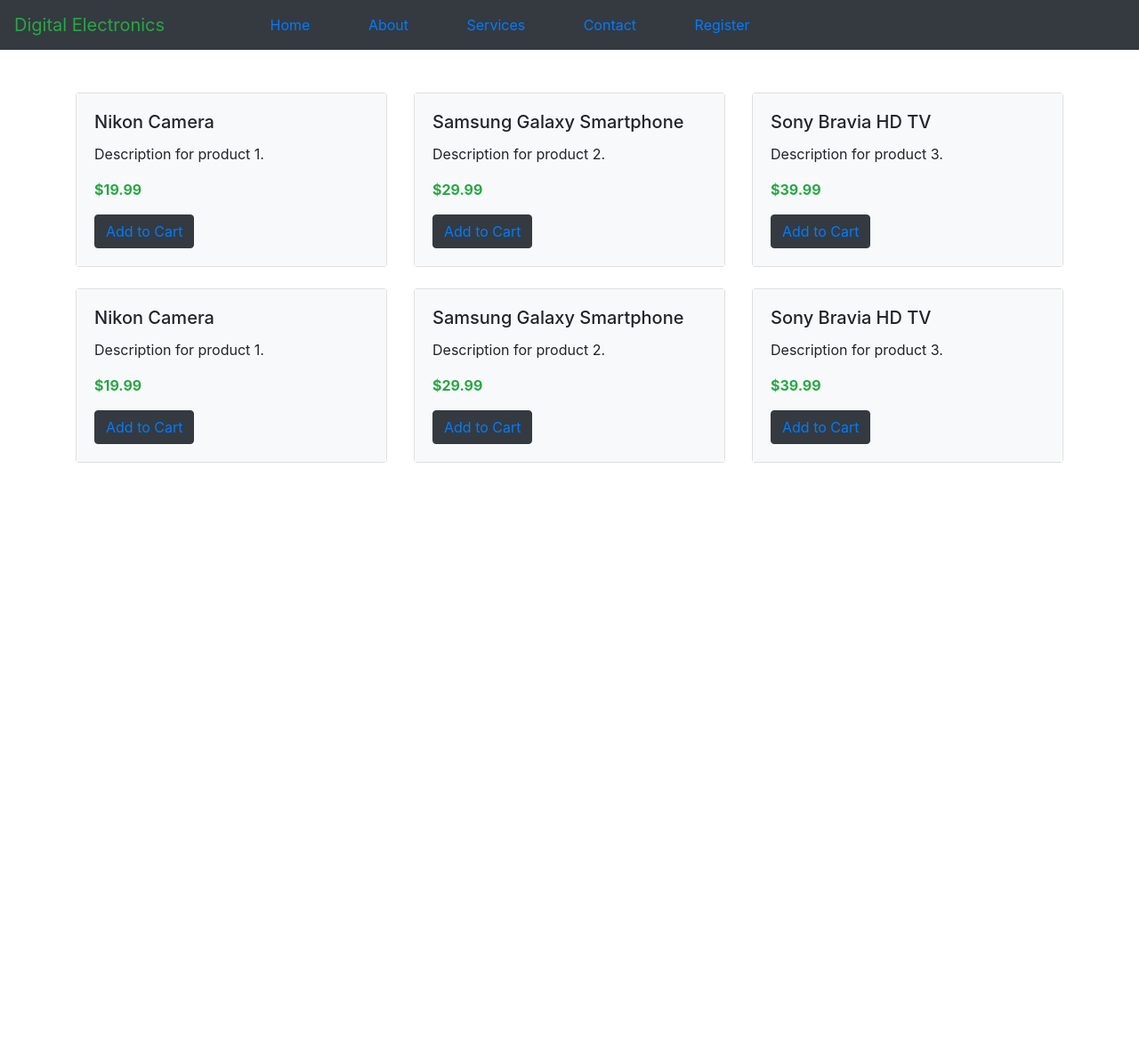
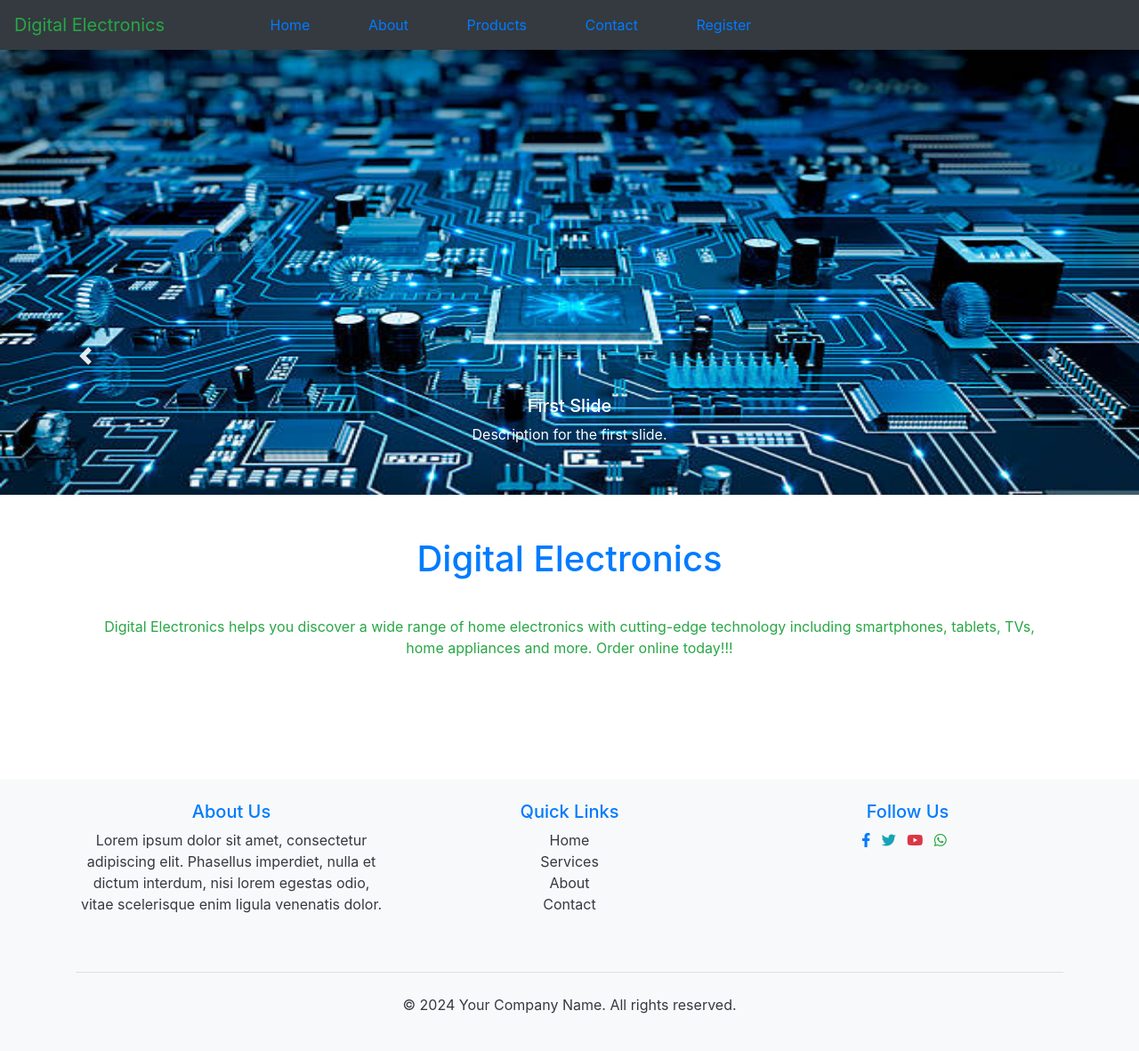
Before and after one commit to Srinu1909/Digital-Electronics, a PHP site: page / in a window 1280 px wide. Shown: the whole page at 89% size. Before the commit the page ends 520 px from the top, so only its background shows below. Run offline with PHP 8.4, Linux system fonts and the light colour scheme; some libraries are stand-ins or nearby versions.

Commit message:
Add files via upload

```diff
--- /dev/null
+++ b/carousel.php
@@ -0,0 +1,33 @@
+<!-- Carousel -->
+
+<div class="carousel-inner">
+            <div class="carousel-item active">
+                <img src="img/electronics1.jpg" class="d-block w-100" alt="Slide 1">
+                <div class="carousel-caption d-none d-md-block">
+                    <h5>First Slide</h5>
+                    <p>Description for the first slide.</p>
+                </div>
+            </div>
+            <div class="carousel-item">
+                <img src="https://via.placeholder.com/800x400?text=Slide+2" class="d-block w-100" alt="Slide 2">
+                <div class="carousel-caption d-none d-md-block">
+                    <h5>Second Slide</h5>
+                    <p>Description for the second slide.</p>
+                </div>
+            </div>
+            <div class="carousel-item">
+                <img src="https://via.placeholder.com/800x400?text=Slide+3" class="d-block w-100" alt="Slide 3">
+                <div class="carousel-caption d-none d-md-block">
+                    <h5>Third Slide</h5>
+                    <p>Description for the third slide.</p>
+                </div>
+            </div>
+        </div>
+        <a class="carousel-control-prev" href="#carouselExample" role="button" data-slide="prev">
+            <span class="carousel-control-prev-icon" aria-hidden="true"></span>
+            <span class="sr-only">Previous</span>
+        </a>
+        <a class="carousel-control-next" href="#carouselExample" role="button" data-slide="next">
+            <span class="carousel-control-next-icon" aria-hidden="true"></span>
+            <span class="sr-only">Next</span>
+        </a>
--- /dev/null
+++ b/footer.php
@@ -0,0 +1,50 @@
+<!DOCTYPE html>
+<html lang="en">
+<head>
+    <meta charset="UTF-8">
+    <meta name="viewport" content="width=device-width, initial-scale=1.0">
+    <title>Bootstrap Footer Example</title>
+    <link rel="stylesheet" href="https://stackpath.bootstrapcdn.com/bootstrap/4.5.2/css/bootstrap.min.css">
+    <link rel="stylesheet" href="https://cdnjs.cloudflare.com/ajax/libs/font-awesome/5.15.3/css/all.min.css">
+</head>
+<body>
+
+
+    <!-- Footer -->
+    <footer class="bg-light text-dark text-center text-lg-start py-4 mt-5">
+        <div class="container">
+            <div class="row">
+                <div class="col-lg-4 col-md-6 mb-4 text-dark">
+                    <h5 class="text-primary">About Us</h5>
+                    <p>Lorem ipsum dolor sit amet, consectetur adipiscing elit. Phasellus imperdiet, nulla et dictum interdum, nisi lorem egestas odio, vitae scelerisque enim ligula venenatis dolor.</p>
+                </div>
+                <div class="col-lg-4 col-md-6 mb-4">
+                    <h5 class="text-primary">Quick Links</h5>
+                    <ul class="list-unstyled">
+                        <li><a href="#" class="text-dark">Home</a></li>
+                        <li><a href="#" class="text-dark">Services</a></li>
+                        <li><a href="#" class="text-dark">About</a></li>
+                        <li><a href="#" class="text-dark">Contact</a></li>
+                    </ul>
+                </div>
+                <div class="col-lg-4 col-md-12 mb-5">
+
+                    <h5 class="text-primary">Follow Us</h5>
+                    <a href="#" class="text-primary mr-2"><i class="fab fa-facebook-f"></i></a>
+                    <a href="#" class="text-info mr-2"><i class="fab fa-twitter"></i></a>
+                    <a href="#" class="text-danger mr-2"><i class="fab fa-youtube"></i></a>
+                    <a href="#" class="text-success mr-2"><i class="fab fa-whatsapp"></i></a>
+                </div>
+            </div>
+            <hr class="my-4">
+            <div class="text-center">
+                <p>&copy; 2024 Your Company Name. All rights reserved.</p>
+            </div>
+        </div>
+    </footer>
+
+    <script src="https://code.jquery.com/jquery-3.5.1.slim.min.js"></script>
+    <script src="https://cdn.jsdelivr.net/npm/@popperjs/core@2.5.2/dist/umd/popper.min.js"></script>
+    <script src="https://stackpath.bootstrapcdn.com/bootstrap/4.5.2/js/bootstrap.min.js"></script>
+</body>
+</html>
--- a/index.php
+++ b/index.php
@@ -1,6 +1,43 @@
+<!DOCTYPE html>
+<html lang="en">
+<head>
+    <meta charset="UTF-8">
+    <meta name="viewport" content="width=device-width, initial-scale=1.0">
+    <title>Carousel - Your Website</title>
+    <link rel="stylesheet" href="https://stackpath.bootstrapcdn.com/bootstrap/4.5.2/css/bootstrap.min.css">
+    <link rel="stylesheet" href="https://cdnjs.cloudflare.com/ajax/libs/font-awesome/5.15.3/css/all.min.css">
 
+    <style>
+        body {
+            font-family: 'Arial', sans-serif;
+            line-height: 1.6;
+        }
+        .carousel-item img {
+            width: 100%;
+            height: 500px;
+        }
+
+    </style>
+</head>
+<body>
 <?php
  include "navbar.php";
 ?>
 
-<?php include "product.php";?>
+<?php include "carousel.php";?>
+
+<?php include "intro.php";?>
+
+   <div><p class="text-white">dddddddddddddddddddddddddddddddddddddddddddddddddddddddddddddddddddddddddddddddddddddddd</p></div>
+   <div><p class="text-white">ddddddddddddddddddddddddddddddddddddddddddddddddddddddddddddddddddddddddddddddddddddddddd</p></div>
+
+    <?php
+ include "footer.php";
+?>
+
+
+    <script src="https://code.jquery.com/jquery-3.5.1.slim.min.js"></script>
+    <script src="https://cdn.jsdelivr.net/npm/@popperjs/core@2.5.2/dist/umd/popper.min.js"></script>
+    <script src="https://stackpath.bootstrapcdn.com/bootstrap/4.5.2/js/bootstrap.min.js"></script>
+</body>
+</html>
--- /dev/null
+++ b/intro.php
@@ -0,0 +1,4 @@
+<div class="container">
+        <h1 class=" mt-5 text-primary text-center"> Digital Electronics </h1>
+        <a class="nav-link text-primary" href="product.php"> <p class=" text-center mt-4 text-success text-decoration-underline"> Digital Electronics helps you discover a wide range of home electronics with cutting-edge technology including smartphones, tablets, TVs, home appliances and more. Order online today!!!</p></a>
+</div>
--- a/navbar.php
+++ b/navbar.php
@@ -52,7 +52,7 @@
 
 
             <li class="nav-item">
-                <a class="nav-link text-primary" href="services.php">Services</a>
+                <a class="nav-link text-primary" href="product.php">Products</a>
             </li>
             &nbsp;
             &nbsp;
--- a/process_registration.php
+++ b/process_registration.php
@@ -16,7 +16,7 @@
 
     <div class = "container mt-5">
         <div class = "row justify-content-center">
-            <div class = "col-sm-6">
+            <div class = "col-sm-4">
                 <div class="alert alert-primary" role="alert">
                     Your Username : <?php echo"$name"?>
                 </div>
--- a/product.php
+++ b/product.php
@@ -1,3 +1,18 @@
+<!DOCTYPE html>
+<html lang="en">
+<head>
+    <meta charset="UTF-8">
+    <meta name="viewport" content="width=device-width, initial-scale=1.0">
+    <title>Registration Form</title>
+    <link rel="stylesheet" href="https://maxcdn.bootstrapcdn.com/bootstrap/4.5.2/css/bootstrap.min.css">
+</head>
+<body>
+
+<?php
+ include "navbar.php";
+?>
+
+
 <?php
 $products = [
     [
@@ -56,3 +71,5 @@
         <?php endforeach; ?>
     </div>
 </div>
+        </body>
+        </html>
```
Also changed, not shown: about.php (added, +52 -0 lines), login.php (added, +42 -0 lines), success.php (+27 -2 lines), img/electronics1.jpg (added).
